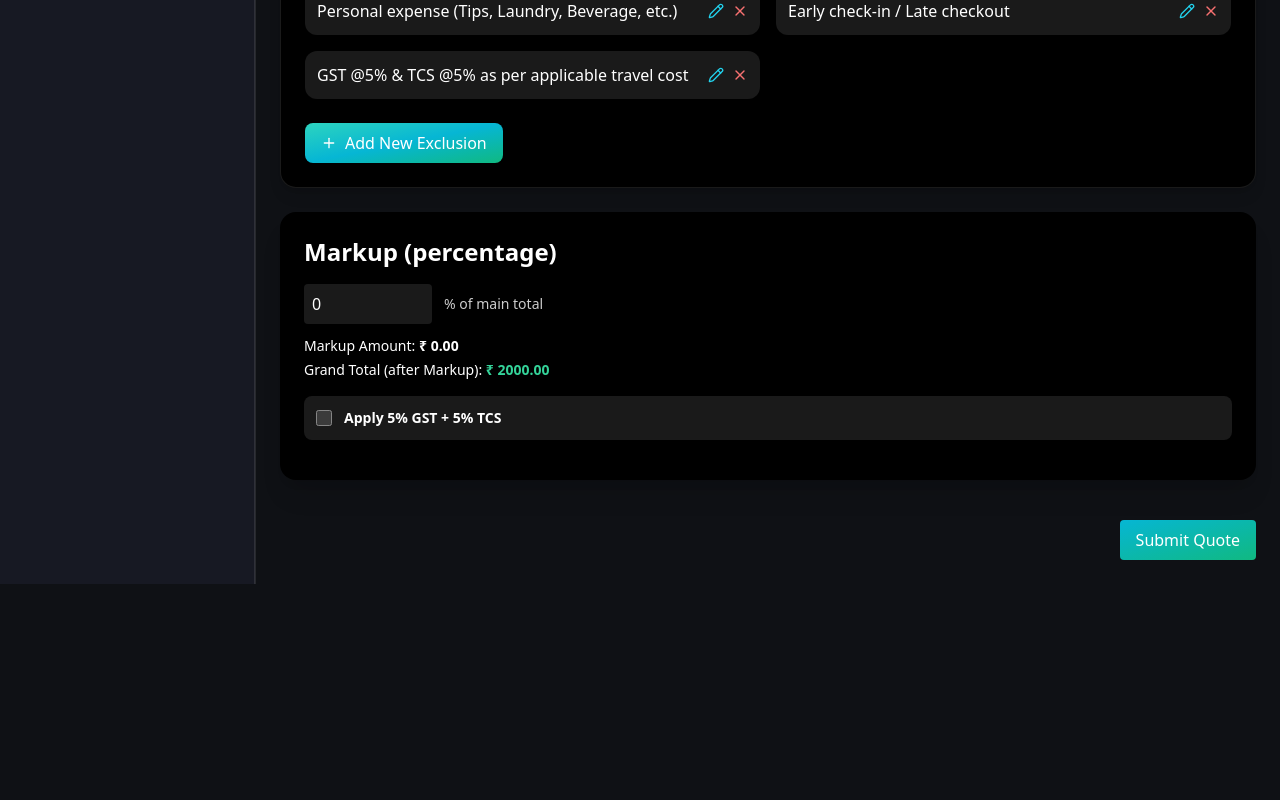
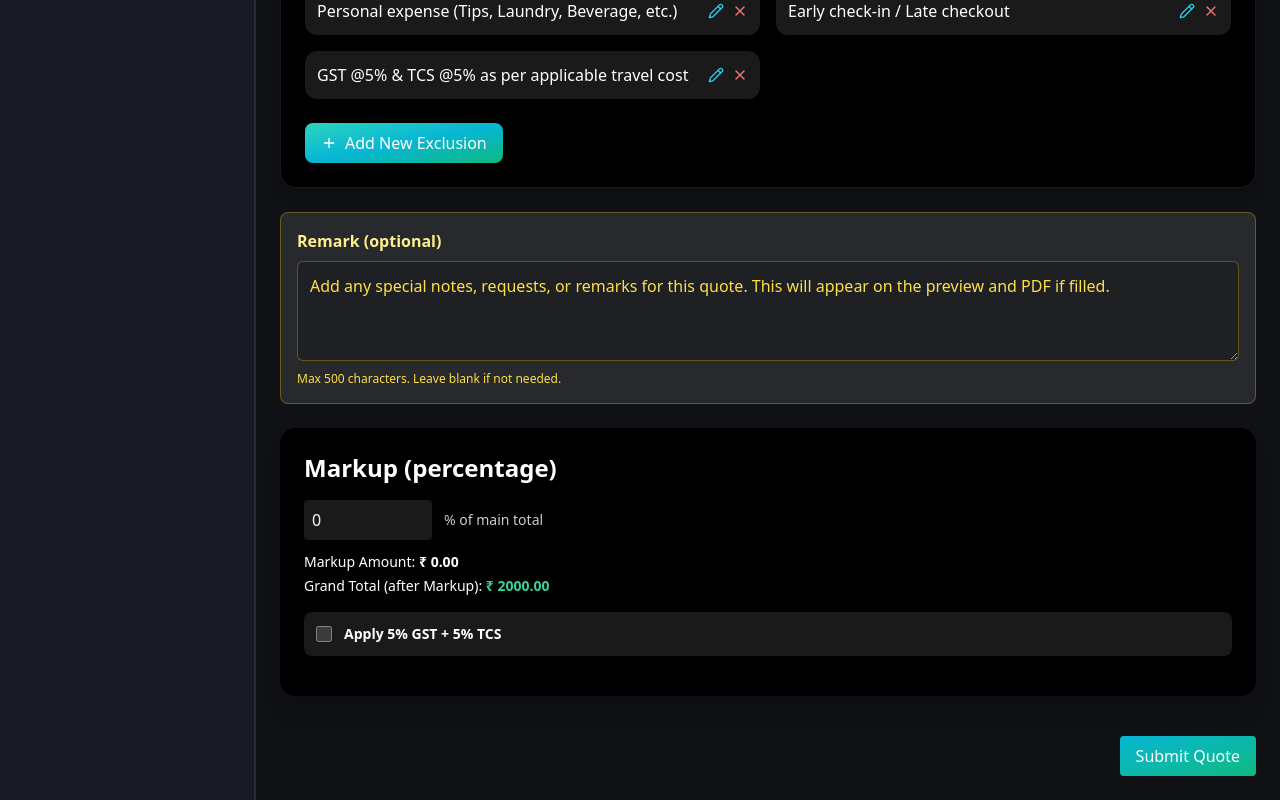
Before and after one commit to vishalkmar/itenaryPlanner, a Next.js app: page /itenary/new in a window 1280 px wide. Shown: the part 2501-3301 px from the top of the page. Before the commit the page ends 3085 px from the top, so only its background shows below. Built offline with nearby package versions, Linux system fonts and the light colour scheme.

Commit message:
fixed remark after everything done

```diff
--- a/app/api/quote/[id]/route.js
+++ b/app/api/quote/[id]/route.js
@@ -13,6 +13,8 @@ export async function GET(request, { params }) {
     const doc = await Quote.findById(id).lean();
     if (!doc) return NextResponse.json({ success: false, error: "Not found" }, { status: 404 });
 
+    // Debug: log remark to help trace missing remark issues
+    console.log(`/api/quote/${id} GET fetched remark:`, doc.remark);
     return NextResponse.json({ success: true, data: doc }, { status: 200 });
   } catch (err) {
     console.error("/api/quote/[id] GET error", err);
@@ -144,8 +146,11 @@ export async function PATCH(request, { params }) {
     const updated = await Quote.findByIdAndUpdate(id, q, { new: true, runValidators: true });
     if (!updated) return NextResponse.json({ success: false, error: "Quote not found" }, { status: 404 });
 
+    // convert to plain object for consistent JSON shape and include remark
+    const out = updated && updated.toObject ? updated.toObject() : updated;
+    console.log("✅ Quote updated. remark:", out.remark);
     return NextResponse.json(
-      { success: true, message: "Quote updated", data: updated },
+      { success: true, message: "Quote updated", data: out },
       { status: 200 }
     );
   } catch (err) {
--- a/app/api/submit/route.js
+++ b/app/api/submit/route.js
@@ -38,6 +38,7 @@ const BasicZ = z.object({
 const QuoteZ = z.object({
   itinerary: z.object({ selectedCategory: z.string().optional(), days: z.array(DayZ).optional(), totalActivityPrice: z.number().optional().default(0) }).optional(),
   accommodation: z.array(AccommodationZ).optional(),
+  remark: z.string().optional(),
   meal: z.object({ meals: z.array(MealItemZ).optional(), totalPrice: z.number().optional().default(0) }).optional(),
   inclusion: z.object({ inclusions: z.array(z.string()).optional(), visaAmount: z.number().optional().default(0), customVisaCount: z.number().optional().default(0) }).optional(),
   exclusion: z.object({ exclusions: z.array(z.string()).optional() }).optional(),
@@ -167,14 +168,16 @@ export async function POST(request) {
 
     const doc = await Quote.create(q);
 
-    console.log("✅ Successfully saved to DB. Saved doc.basic:", doc.basic, "doc.totals:", doc.totals);
+    // Convert to plain object to avoid mongoose document serialization issues
+    const out = doc && doc.toObject ? doc.toObject() : doc;
+    console.log("✅ Successfully saved to DB. Saved doc.remark:", out.remark, "doc.totals:", out.totals);
 
-    // ✅ Return full saved document
+    // ✅ Return full saved document (plain object)
     return NextResponse.json(
       {
         success: true,
         message: "Quote saved successfully",
-        data: doc, // full mongoose document
+        data: out,
       },
       { status: 201 }
     );
--- a/app/edit/[id]/page.js
+++ b/app/edit/[id]/page.js
@@ -11,6 +11,7 @@ import Inclusion from "../../../components/items/Inclusions";
 import Exclusion from "../../../components/items/exclusion";
 import Markup from "../../../components/items/Markup";
 import BasicDetails from "../../../components/items/BasicDetails";
+import Remark from "../../../components/items/Remark";
 
 
 export default function EditQuotePage() {
@@ -125,9 +126,11 @@ export default function EditQuotePage() {
   <BasicDetails syncWithStore={true} showNav={false} />
   <Accommodation syncWithStore={true} showNav={false} />
   <Meal syncWithStore={true} showNav={false} />
+
   <Inclusion syncWithStore={true} showNav={false} />
   <Exclusion syncWithStore={true} showNav={false} />
   <Markup syncWithStore={true} showNav={false} />
+   <Remark syncWithStore={true} />
 
         {/* Save All (bottom) */}
         <div className="pt-4">
--- a/app/itenary/new/page.js
+++ b/app/itenary/new/page.js
@@ -9,6 +9,7 @@ import Meal from "@/components/items/Meal";
 import Inclusion from "@/components/items/Inclusions";
 import Exclusion from "@/components/items/exclusion";
 import Markup from "@/components/items/Markup";
+import Remark from "@/components/items/Remark";
 import { useState } from "react";
 import { useRouter } from "next/navigation";
 
@@ -48,6 +49,7 @@ export default function NewItenary(){
                          },
                     ],
                     meal: { meals: [{ type: "Breakfast", price: 0 }], totalPrice: 0 },
+                    // remark will be synced by Remark component
                     inclusion: { inclusions: ["4 nights accommodation in 4★ hotel", "All Transfers", "Half-day Muscat city tour – Qurum Beach, Opera House (outside), Mutrah Souq, Mutrah Fort", "Full-day Nizwa tour – Nizwa Fort, Nizwa Souq", "Coastal tour for Sur – Wadi Shab, Bimmah Sinkhole, Fins Beach"], visaAmount: 0, customVisaCount: 1 },
                     exclusion: { exclusions: ["Airfare", "Lunch & Dinner", "Personal expense (Tips, Laundry, Beverage, etc.)", "Early check-in / Late checkout", "GST @5% & TCS @5% as per applicable travel cost"] },
                     totals: {
@@ -121,6 +123,7 @@ export default function NewItenary(){
                     <Meal syncWithStore={true} showNav={false} />
                     <Inclusion syncWithStore={true} showNav={false} />
                     <Exclusion syncWithStore={true} showNav={false} />
+                    <Remark syncWithStore={true} />
                     <Markup syncWithStore={true} showNav={false} />
 
                     {/* Submit button at bottom */}
--- a/app/preview/[id]/page.js
+++ b/app/preview/[id]/page.js
@@ -415,6 +415,17 @@ export default function QuotePreviewPage() {
             </div>
           </div>
         </section>
+        {/* Remark (optional) */}
+        {quote.remark && String(quote.remark).trim() && (
+          <section className="my-8">
+            <div className="bg-gradient-to-r from-emerald-600 to-cyan-600 p-4 rounded-t px-4 py-2">
+              <h3 className="text-lg font-bold text-yellow-700">📝 Remark</h3>
+            </div>
+            <div className=" bg-to-blue-500 border  rounded-b px-4 py-4">
+              <p className="text-white-900 whitespace-pre-wrap text-base">{quote.remark}</p>
+            </div>
+          </section>
+        )}
       </div>
 
     </div>
--- a/components/items/PDFGenerator.js
+++ b/components/items/PDFGenerator.js
@@ -417,6 +417,15 @@ function generatePDFHTML(quote) {
           </div>
         </div>
 
+          ${quote.remark && String(quote.remark || '').trim() ? `
+          <div class="section" style="margin-top:18px;">
+            <div class="section-header">REMARK</div>
+            <div class="section-content" >
+              <div style="font-size:13px;  color:#555; white-space:pre-wrap; padding:10px 6px;">${String(quote.remark || '').replace(/\n/g, '<br/>')}</div>
+            </div>
+          </div>
+          ` : ''}
+
           <div class="section">
             <div class="section-header">BOOKING INFORMATION</div>
             <div class="section-content">
--- /dev/null
+++ b/components/items/Remark.js
@@ -0,0 +1,46 @@
+"use client";
+
+import React, { useEffect, useState } from "react";
+import useQuoteStore from "./ItenaryStore";
+
+export default function Remark({ syncWithStore = false }) {
+  const { updateStepData, quoteData } = useQuoteStore();
+  const [remark, setRemark] = useState(() => quoteData?.remark || "");
+  const [error, setError] = useState("");
+
+  useEffect(() => {
+    if (quoteData?.remark !== undefined) setRemark(quoteData.remark || "");
+  }, [quoteData?.remark]);
+
+  useEffect(() => {
+    if (syncWithStore) {
+      updateStepData("remark", remark || "");
+    }
+  }, [remark, syncWithStore, updateStepData]);
+
+  const handleChange = (e) => {
+    setRemark(e.target.value);
+    if (e.target.value.length > 500) {
+      setError("Remark should be under 500 characters.");
+    } else {
+      setError("");
+    }
+  };
+
+  return (
+    <div className="bg-white/10 border border-yellow-400/30 rounded-lg p-4 mb-4">
+      <label className="block text-base font-semibold text-yellow-200 mb-2">
+        Remark (optional)
+      </label>
+      <textarea
+        value={remark}
+        onChange={handleChange}
+        maxLength={500}
+        placeholder="Add any special notes, requests, or remarks for this quote. This will appear on the preview and PDF if filled."
+        className="w-full min-h-[100px] bg-black/20 border border-yellow-400/30 rounded-md p-3 text-yellow-100 resize-vertical placeholder-yellow-300 focus:outline-none focus:ring-2 focus:ring-yellow-400"
+      />
+      {error && <div className="text-red-400 text-xs mt-1">{error}</div>}
+      <div className="text-xs text-yellow-300 mt-1">Max 500 characters. Leave blank if not needed.</div>
+    </div>
+  );
+}
--- a/models/Quote.js
+++ b/models/Quote.js
@@ -67,6 +67,9 @@ const QuoteSchema = new mongoose.Schema(
       totalPrice: { type: Number, default: 0 },
     },
 
+    // optional free-form remark text for quote
+    remark: { type: String, default: "" },
+
     inclusion: {
       inclusions: { type: [String], default: [] },
       visaAmount: { type: Number, default: 0 },
```
Lines whose indentation alone changed are shown as unchanged.
